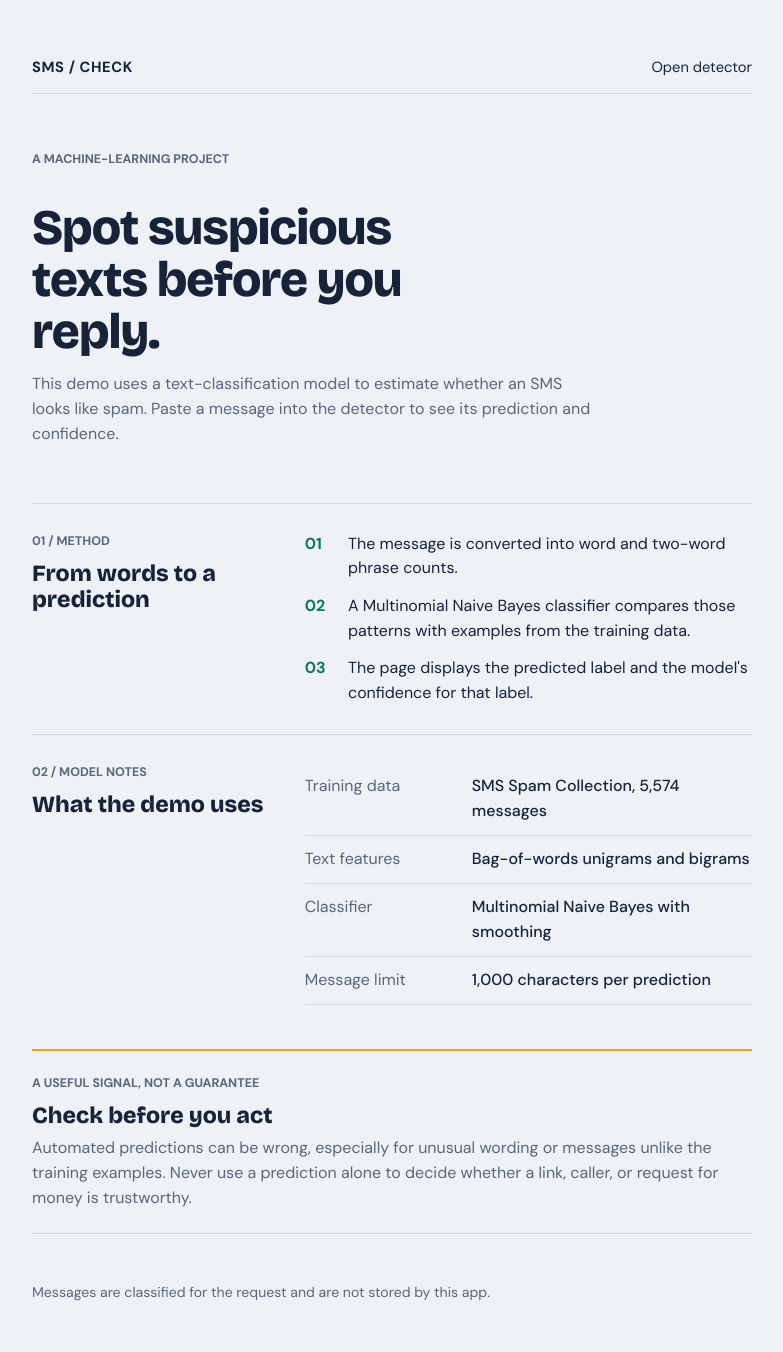
After one commit to bobbybobby07/SMS_SPAM_DETECTOR, a Flask app: page /about in a window 1280 px wide. The commit adds this page. Shown: the whole page, without its empty margins (248-1031 px from the left). Run offline with Flask 3, Linux system fonts and the light colour scheme; parts of the project's set-up code (start-up, migrations or seed data) failed here and were passed over.

Commit message:
Add project info page and docs

```diff
--- a/sms-spam-detector/app.py
+++ b/sms-spam-detector/app.py
@@ -38,6 +38,11 @@ def index():
     )
 
 
+@app.route("/about")
+def about():
+    return render_template("about.html")
+
+
 @app.route("/api/predict", methods=["POST"])
 def api_predict():
     data = request.get_json(silent=True) or {}
--- a/sms-spam-detector/static/style.css
+++ b/sms-spam-detector/static/style.css
@@ -46,6 +46,23 @@ body {
   padding: 3.5rem 1.25rem 3rem;
 }
 
+.about-page { max-width: 760px; }
+
+.site-nav {
+  display: flex;
+  align-items: center;
+  justify-content: space-between;
+  gap: 1rem;
+  margin-bottom: 3.5rem;
+  border-bottom: 1px solid var(--line);
+  padding-bottom: 0.9rem;
+  font-size: 0.92rem;
+}
+
+.site-nav a { color: var(--ink); text-decoration: none; }
+.site-nav a:hover { text-decoration: underline; text-underline-offset: 0.2em; }
+.site-nav .brand { font-weight: 700; letter-spacing: 0.04em; }
+
 .intro h1 {
   font-family: "Bricolage Grotesque", "DM Sans", system-ui, sans-serif;
   font-weight: 800;
@@ -60,6 +77,72 @@ body {
   color: var(--muted);
   max-width: 52ch;
 }
+
+.eyebrow {
+  margin: 0 0 0.55rem;
+  color: var(--muted);
+  font-size: 0.78rem;
+  font-weight: 700;
+  text-transform: uppercase;
+}
+
+.about-intro { margin-bottom: 3.5rem; }
+.about-intro h1 { max-width: 14ch; }
+
+.about-section {
+  display: grid;
+  grid-template-columns: minmax(180px, 0.7fr) minmax(0, 1.3fr);
+  gap: 2rem;
+  padding: 1.75rem 0;
+  border-top: 1px solid var(--line);
+}
+
+.section-heading h2, .caution h2 {
+  margin: 0;
+  font-family: "Bricolage Grotesque", "DM Sans", system-ui, sans-serif;
+  font-size: 1.45rem;
+  line-height: 1.15;
+}
+
+.method-steps {
+  display: grid;
+  gap: 0.8rem;
+  margin: 0;
+  padding: 0;
+  list-style: none;
+}
+
+.method-steps li {
+  display: grid;
+  grid-template-columns: 2rem 1fr;
+  gap: 0.7rem;
+  align-items: start;
+}
+
+.method-steps span { color: var(--safe); font-weight: 700; font-variant-numeric: tabular-nums; }
+.method-steps p { margin: 0; }
+
+.facts { margin: 0; }
+.facts div {
+  display: grid;
+  grid-template-columns: minmax(110px, 0.7fr) minmax(0, 1.3fr);
+  gap: 1rem;
+  padding: 0.7rem 0;
+  border-bottom: 1px solid var(--line);
+}
+
+.facts dt { color: var(--muted); }
+.facts dd { margin: 0; font-weight: 500; }
+
+.caution {
+  margin-top: 1rem;
+  padding: 1.4rem 0;
+  border-top: 2px solid var(--focus);
+  border-bottom: 1px solid var(--line);
+}
+
+.caution h2 { margin-bottom: 0.5rem; }
+.caution > p:last-child { max-width: 64ch; margin: 0; color: var(--muted); }
 
 /* Message bubble */
 .bubble {
@@ -180,6 +263,13 @@ body {
 
 .foot { margin-top: 3rem; color: var(--muted); font-size: 0.88rem; }
 
+@media (max-width: 600px) {
+  .page { padding-top: 1.5rem; }
+  .site-nav { margin-bottom: 2.5rem; }
+  .about-section { grid-template-columns: 1fr; gap: 1rem; }
+  .facts div { grid-template-columns: 1fr; gap: 0.15rem; }
+}
+
 .sr-only {
   position: absolute; width: 1px; height: 1px; padding: 0; margin: -1px;
   overflow: hidden; clip: rect(0, 0, 0, 0); white-space: nowrap; border: 0;
--- /dev/null
+++ b/sms-spam-detector/templates/about.html
@@ -0,0 +1,59 @@
+<!DOCTYPE html>
+<html lang="en">
+<head>
+  <meta charset="UTF-8">
+  <meta name="viewport" content="width=device-width, initial-scale=1">
+  <title>About | SMS Spam Detector</title>
+  <link rel="preconnect" href="https://fonts.googleapis.com">
+  <link rel="preconnect" href="https://fonts.gstatic.com" crossorigin>
+  <link href="https://fonts.googleapis.com/css2?family=Bricolage+Grotesque:opsz,wght@12..96,600;12..96,800&family=DM+Sans:wght@400;500;700&display=swap" rel="stylesheet">
+  <link rel="stylesheet" href="{{ url_for('static', filename='style.css') }}">
+</head>
+<body>
+  <main class="page about-page">
+    <nav class="site-nav" aria-label="Main navigation">
+      <a class="brand" href="{{ url_for('index') }}">SMS / CHECK</a>
+      <a href="{{ url_for('index') }}">Open detector</a>
+    </nav>
+
+    <header class="intro about-intro">
+      <p class="eyebrow">A machine-learning project</p>
+      <h1>Spot suspicious texts before you reply.</h1>
+      <p>This demo uses a text-classification model to estimate whether an SMS looks like spam. Paste a message into the detector to see its prediction and confidence.</p>
+    </header>
+
+    <section class="about-section" aria-labelledby="method-title">
+      <div class="section-heading">
+        <p class="eyebrow">01 / Method</p>
+        <h2 id="method-title">From words to a prediction</h2>
+      </div>
+      <ol class="method-steps">
+        <li><span>01</span><p>The message is converted into word and two-word phrase counts.</p></li>
+        <li><span>02</span><p>A Multinomial Naive Bayes classifier compares those patterns with examples from the training data.</p></li>
+        <li><span>03</span><p>The page displays the predicted label and the model's confidence for that label.</p></li>
+      </ol>
+    </section>
+
+    <section class="about-section" aria-labelledby="model-title">
+      <div class="section-heading">
+        <p class="eyebrow">02 / Model notes</p>
+        <h2 id="model-title">What the demo uses</h2>
+      </div>
+      <dl class="facts">
+        <div><dt>Training data</dt><dd>SMS Spam Collection, 5,574 messages</dd></div>
+        <div><dt>Text features</dt><dd>Bag-of-words unigrams and bigrams</dd></div>
+        <div><dt>Classifier</dt><dd>Multinomial Naive Bayes with smoothing</dd></div>
+        <div><dt>Message limit</dt><dd>1,000 characters per prediction</dd></div>
+      </dl>
+    </section>
+
+    <aside class="caution" aria-labelledby="caution-title">
+      <p class="eyebrow">A useful signal, not a guarantee</p>
+      <h2 id="caution-title">Check before you act</h2>
+      <p>Automated predictions can be wrong, especially for unusual wording or messages unlike the training examples. Never use a prediction alone to decide whether a link, caller, or request for money is trustworthy.</p>
+    </aside>
+
+    <footer class="foot">Messages are classified for the request and are not stored by this app.</footer>
+  </main>
+</body>
+</html>
--- a/sms-spam-detector/templates/index.html
+++ b/sms-spam-detector/templates/index.html
@@ -11,6 +11,11 @@
 </head>
 <body>
   <main class="page">
+    <nav class="site-nav" aria-label="Main navigation">
+      <a class="brand" href="{{ url_for('index') }}">SMS / CHECK</a>
+      <a href="{{ url_for('about') }}">About the project</a>
+    </nav>
+
     <header class="intro">
       <h1>Is this text message spam?</h1>
       <p>Paste an SMS below. A Multinomial Naive Bayes model reads it and answers Spam or Not Spam.</p>
```
Also changed, not shown: sms-spam-detector/tests/test_app.py (+6 -0 lines), README.md.
